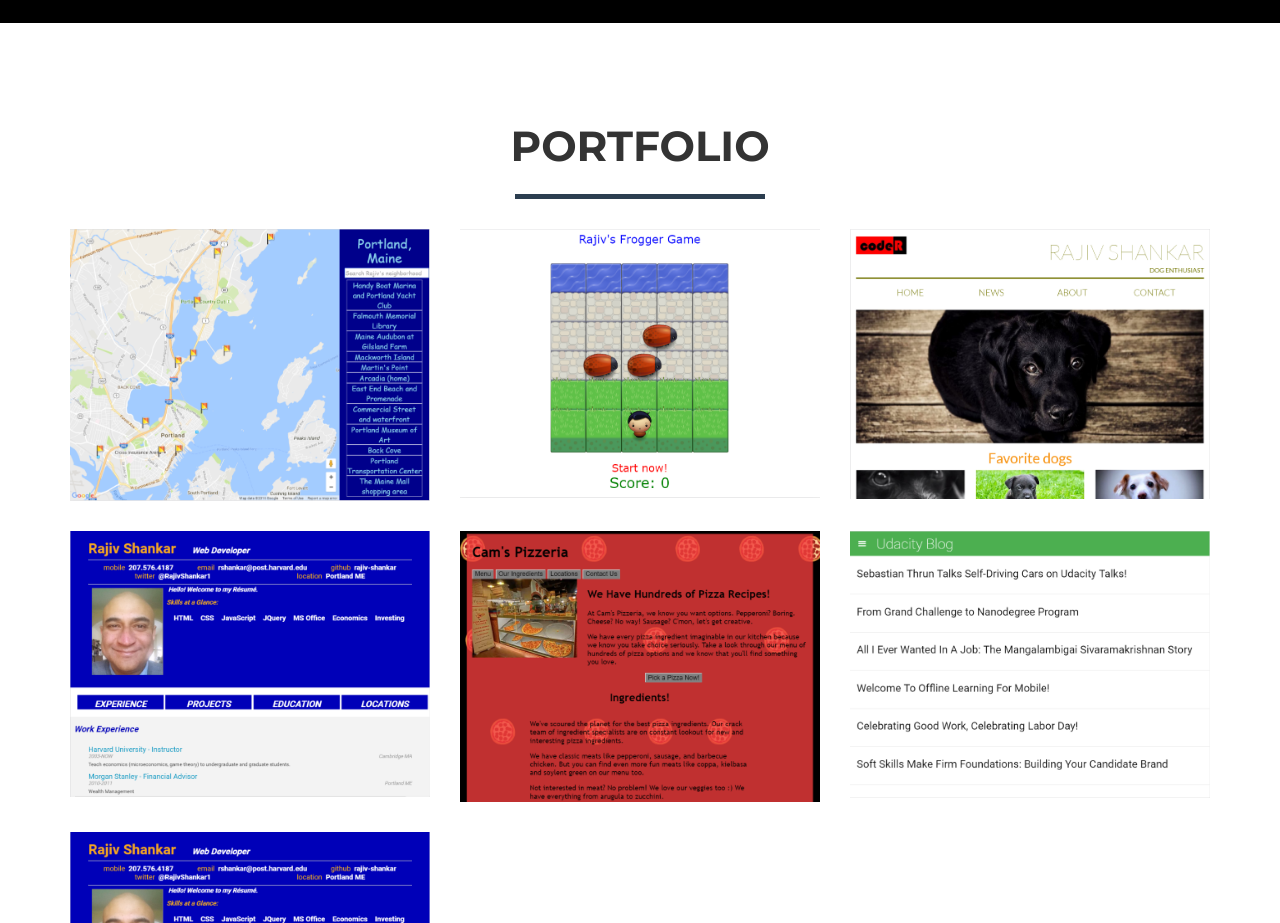
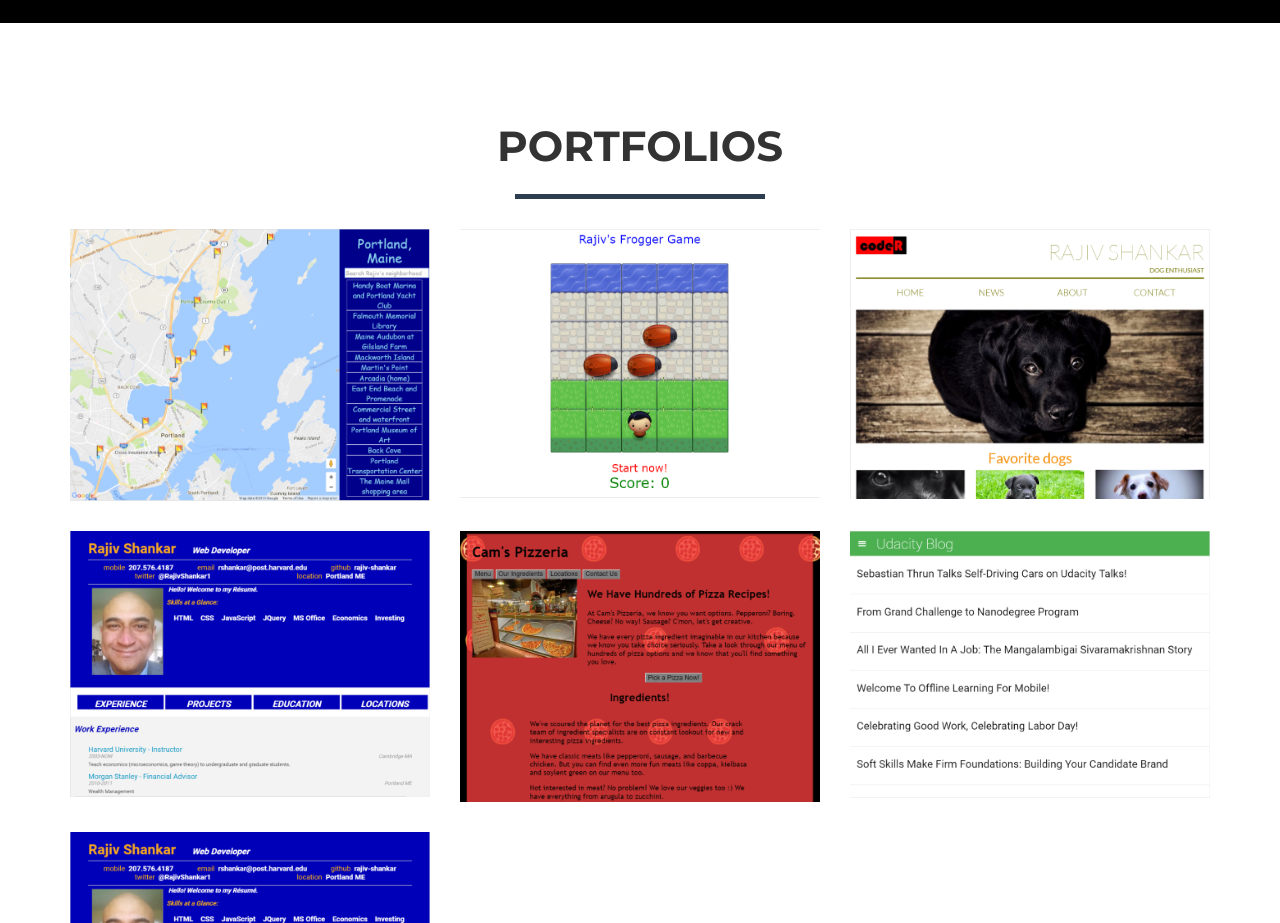
Before and after one commit to rajiv-shankar/rajiv-shankar.github.io, a website: page index.html in a window 1280 px wide. Shown: the part 787-1710 px from the top of the page. Drawn offline with nearby package versions, Linux system fonts and the light colour scheme; files whose address does not match are found by name.

Commit message:
Update index.html

```diff
--- a/index.html
+++ b/index.html
@@ -95,7 +95,7 @@
 
             <div class="row">
                 <div class="col-lg-12 text-center">
-                    <h2>Portfolio</h2>
+                    <h2>Portfolios</h2>
                     <hr class="star-primary">
                 </div>
             </div>
```
